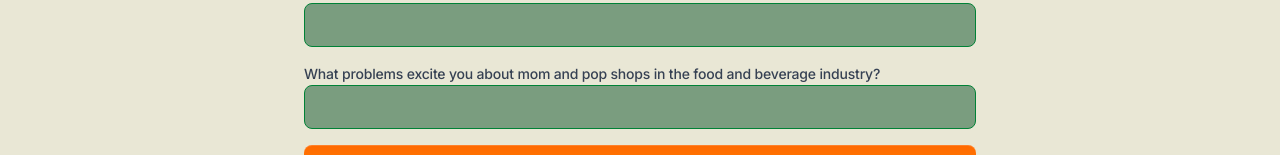
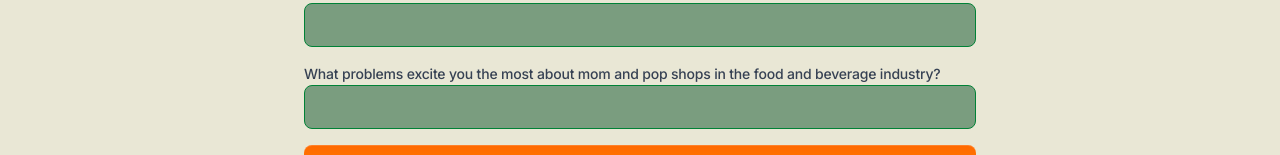
Before and after one commit to gromopo-tech/gromopo, a Next.js app: page /partners in a window 1280 px wide. Shown: the part 446-601 px from the top of the page. Built offline with nearby package versions, Linux system fonts and the light colour scheme; no server answers.

Commit message:
Update content of partners page

```diff
--- a/components/marketing/partners-form.tsx
+++ b/components/marketing/partners-form.tsx
@@ -103,7 +103,7 @@ export default function PartnersForm() {
           </div>
           <div className="w-full max-w-2xl">
               <label htmlFor="name" className="block text-sm font-medium text-gray-700">
-                What problems excite you about mom and pop shops in the food and beverage industry?
+                What problems excite you the most about mom and pop shops in the food and beverage industry?
               </label>
               <input
                 id="excitement"
```
